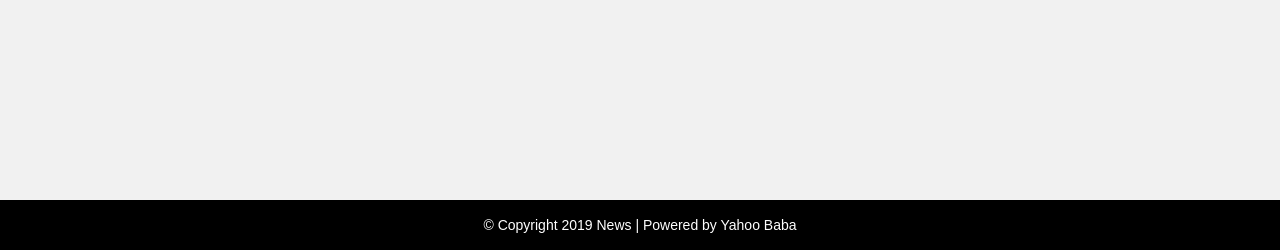
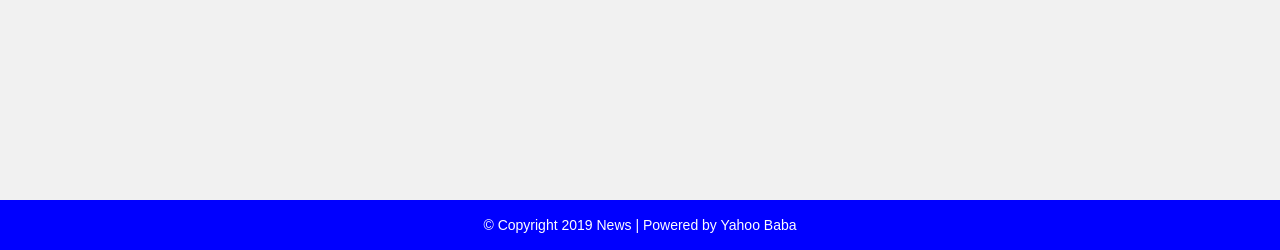
Before and after one commit to AzShayak/elearnbd-php, a PHP site: page /news-site/admin/post.php in a window 1280 px wide. Shown: the part 665-915 px from the top of the page. Run offline with PHP 8.4, Linux system fonts and the light colour scheme; a user stored in the database is signed in; data comes from the database, SQL or seed files in the repository.

Commit message:
footer color blue

```diff
--- a/css/style.css
+++ b/css/style.css
@@ -526,7 +526,7 @@ i.fa {
   color: #fff;
   padding: 15px 0;
   text-align: center;
-  background-color: #000000;
+  background-color: #00f;
 }
 
 #footer a {
```
